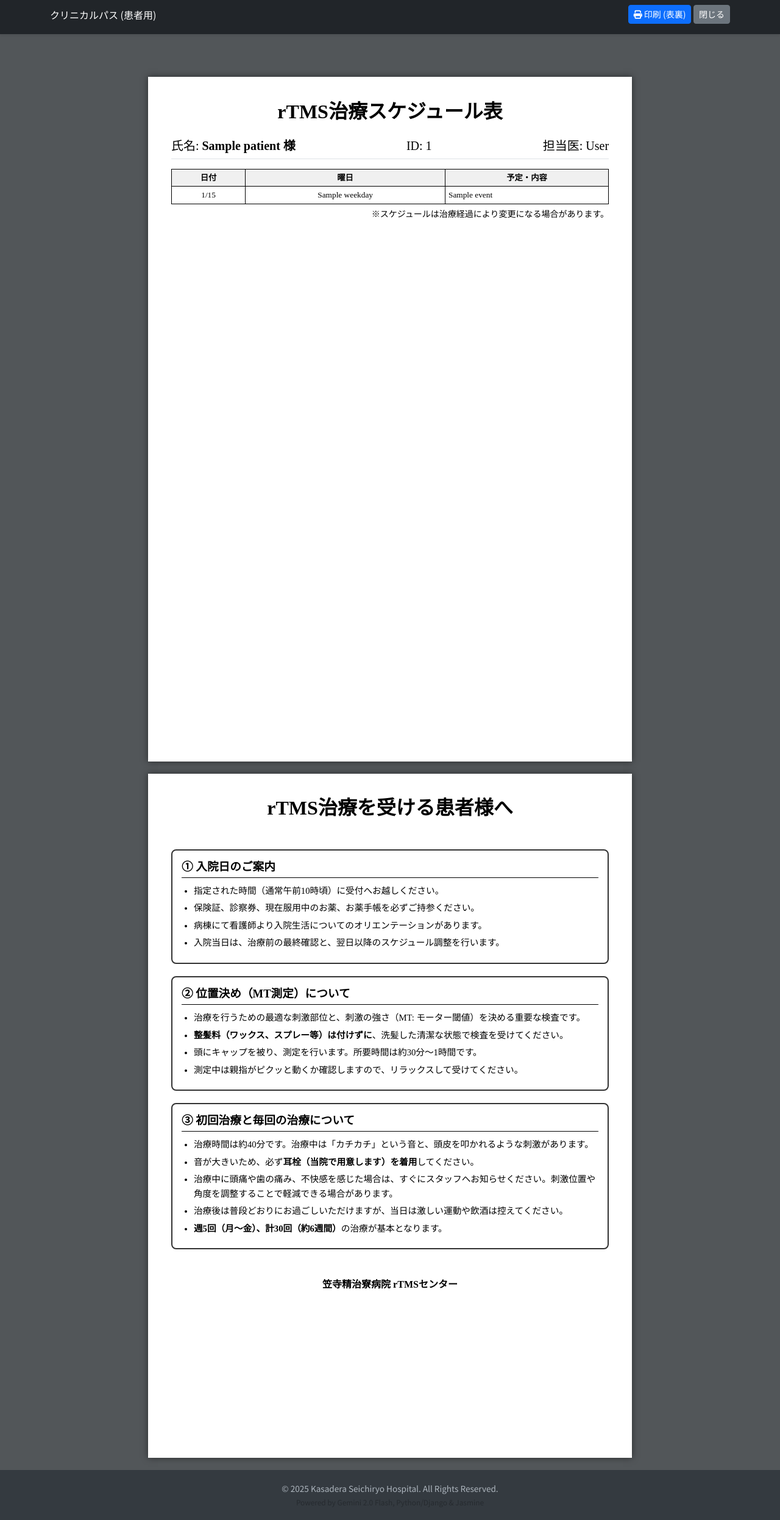
After one commit to kasadera-creator/rTMS, a Django app: template rtms_app/templates/rtms_app/patient_clinical_path.html in a window 1280 px wide. The commit adds this page. Shown: the whole page at 61% size. Run offline with Django 5.2, Linux system fonts and the light colour scheme; the template is opened without the code that fills it: most values are stand-ins (such as "Sample title", 1, 10 or a date in 2020).

Commit message:
clinical path

```diff
--- /dev/null
+++ b/rtms_app/templates/rtms_app/patient_clinical_path.html
@@ -0,0 +1,146 @@
+{% extends "rtms_app/base.html" %}
+
+{% block extrastyle %}
+<style>
+    body { background-color: #525659; }
+    .page-container { width: 210mm; margin: 20px auto; }
+    .page-sheet {
+        background-color: white; width: 100%; min-height: 297mm;
+        padding: 10mm;
+        box-shadow: 0 0 10px rgba(0,0,0,0.5); position: relative; box-sizing: border-box; margin-bottom: 20px;
+        font-family: "Hiragino Mincho ProN", "Yu Mincho", "MS PMincho", serif; color: #000;
+        line-height: 1.3;
+    }
+
+    /* カレンダースタイル */
+    .path-table { width: 100%; border-collapse: collapse; font-size: 10pt; }
+    .path-table th, .path-table td { border: 1px solid #000; padding: 5px; }
+    .path-table th { background-color: #f0f0f0 !important; -webkit-print-color-adjust: exact; text-align: center; }
+    .path-date { width: 120px; text-align: center; }
+    .path-event { text-align: left; }
+    .path-weekend { background-color: #fafafa !important; -webkit-print-color-adjust: exact; color: #555; }
+
+    /* イベントバッジ風スタイル（印刷対応） */
+    .evt-admission { font-weight: bold; color: #0d6efd; }
+    .evt-mapping { font-weight: bold; color: #fd7e14; }
+    .evt-treatment { color: #198754; }
+    .evt-assessment { font-weight: bold; color: #dc3545; border: 1px solid #dc3545; padding: 1px 4px; border-radius: 4px; font-size: 0.9em; display: inline-block; margin-left: 5px; }
+    .evt-discharge { font-weight: bold; color: #0dcaf0; font-size: 1.1em; }
+
+    /* 裏面スタイル */
+    .instruction-box { border: 2px solid #333; padding: 15px; margin-bottom: 20px; border-radius: 8px; }
+    .inst-title { font-size: 14pt; font-weight: bold; border-bottom: 1px solid #000; margin-bottom: 10px; padding-bottom: 5px; }
+    .inst-content { font-size: 11pt; line-height: 1.6; }
+    .inst-content ul { padding-left: 20px; margin: 0; }
+    .inst-content li { margin-bottom: 5px; }
+
+    @media print {
+        @page { size: A4; margin: 0; }
+        body { background-color: white; margin: 0; }
+        .preview-container { width: 100%; margin: 0; }
+        .page-sheet {
+            width: 100%; margin: 0; padding: 10mm 15mm; box-shadow: none; border: none; min-height: 297mm;
+            page-break-after: always;
+        }
+        .page-sheet:last-child { page-break-after: auto; }
+        .no-print { display: none !important; }
+    }
+</style>
+{% endblock %}
+
+{% block content %}
+<div class="container-fluid no-print bg-dark text-white p-2 fixed-top">
+    <div class="container d-flex justify-content-between align-items-center">
+        <span>クリニカルパス (患者用)</span>
+        <div>
+            <button onclick="window.print()" class="btn btn-primary btn-sm"><i class="fas fa-print"></i> 印刷 (表裏)</button>
+            <button onclick="window.close()" class="btn btn-secondary btn-sm">閉じる</button>
+        </div>
+    </div>
+</div>
+<div style="height: 50px;" class="no-print"></div>
+
+<div class="page-container">
+
+    <!-- 1ページ目: スケジュールカレンダー -->
+    <div class="page-sheet">
+        <h2 class="text-center fw-bold mb-4">rTMS治療スケジュール表</h2>
+
+        <div class="d-flex justify-content-between mb-3 border-bottom pb-2">
+            <div class="fs-5">氏名: <strong>{{ patient.name }} 様</strong></div>
+            <div class="fs-5">ID: {{ patient.card_id }}</div>
+            <div class="fs-5">担当医: {{ patient.attending_physician.last_name }}</div>
+        </div>
+
+        <table class="path-table">
+            <thead>
+                <tr>
+                    <th>日付</th>
+                    <th>曜日</th>
+                    <th>予定・内容</th>
+                </tr>
+            </thead>
+            <tbody>
+                {% for day in calendar_days %}
+                <tr class="{% if day.is_weekend %}path-weekend{% endif %}">
+                    <td class="text-center">{{ day.date|date:"n/j" }}</td>
+                    <td class="text-center">{{ day.weekday }}</td>
+                    <td class="path-event">
+                        {% for event in day.events %}
+                            <div class="evt-{{ event.type }}">{{ event.label }}</div>
+                        {% endfor %}
+                    </td>
+                </tr>
+                {% endfor %}
+            </tbody>
+        </table>
+        <div class="mt-2 small text-end">※スケジュールは治療経過により変更になる場合があります。</div>
+    </div>
+
+    <!-- 2ページ目: 注意事項 -->
+    <div class="page-sheet">
+        <h2 class="text-center fw-bold mb-5">rTMS治療を受ける患者様へ</h2>
+
+        <div class="instruction-box">
+            <div class="inst-title">① 入院日のご案内</div>
+            <div class="inst-content">
+                <ul>
+                    <li>指定された時間（通常午前10時頃）に受付へお越しください。</li>
+                    <li>保険証、診察券、現在服用中のお薬、お薬手帳を必ずご持参ください。</li>
+                    <li>病棟にて看護師より入院生活についてのオリエンテーションがあります。</li>
+                    <li>入院当日は、治療前の最終確認と、翌日以降のスケジュール調整を行います。</li>
+                </ul>
+            </div>
+        </div>
+
+        <div class="instruction-box">
+            <div class="inst-title">② 位置決め（MT測定）について</div>
+            <div class="inst-content">
+                <ul>
+                    <li>治療を行うための最適な刺激部位と、刺激の強さ（MT: モーター閾値）を決める重要な検査です。</li>
+                    <li><strong>整髪料（ワックス、スプレー等）は付けずに</strong>、洗髪した清潔な状態で検査を受けてください。</li>
+                    <li>頭にキャップを被り、測定を行います。所要時間は約30分〜1時間です。</li>
+                    <li>測定中は親指がピクッと動くか確認しますので、リラックスして受けてください。</li>
+                </ul>
+            </div>
+        </div>
+
+        <div class="instruction-box">
+            <div class="inst-title">③ 初回治療と毎回の治療について</div>
+            <div class="inst-content">
+                <ul>
+                    <li>治療時間は約40分です。治療中は「カチカチ」という音と、頭皮を叩かれるような刺激があります。</li>
+                    <li>音が大きいため、必ず<strong>耳栓（当院で用意します）を着用</strong>してください。</li>
+                    <li>治療中に頭痛や歯の痛み、不快感を感じた場合は、すぐにスタッフへお知らせください。刺激位置や角度を調整することで軽減できる場合があります。</li>
+                    <li>治療後は普段どおりにお過ごしいただけますが、当日は激しい運動や飲酒は控えてください。</li>
+                    <li><strong>週5回（月〜金）、計30回（約6週間）</strong>の治療が基本となります。</li>
+                </ul>
+            </div>
+        </div>
+
+        <div class="mt-5 text-center fw-bold">
+            笠寺精治寮病院 rTMSセンター
+        </div>
+    </div>
+</div>
+{% endblock %}
```
Also changed, not shown: rtms_app/templates/rtms_app/patient_first_visit.html (+44 -53 lines), rtms_app/templates/rtms_app/patient_list.html (+22 -33 lines), rtms_app/urls.py (+19 -19 lines), rtms_app/views.py (+65 -2 lines), 1 other file.
